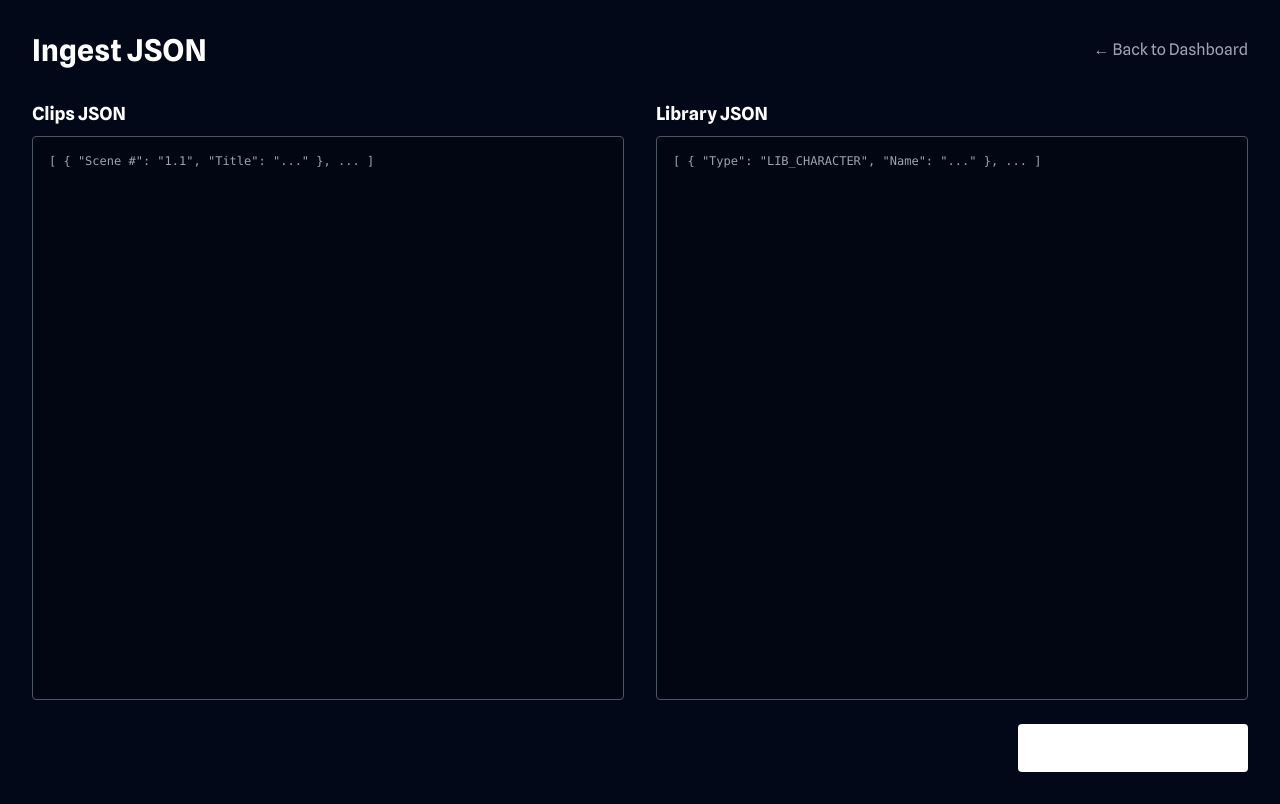
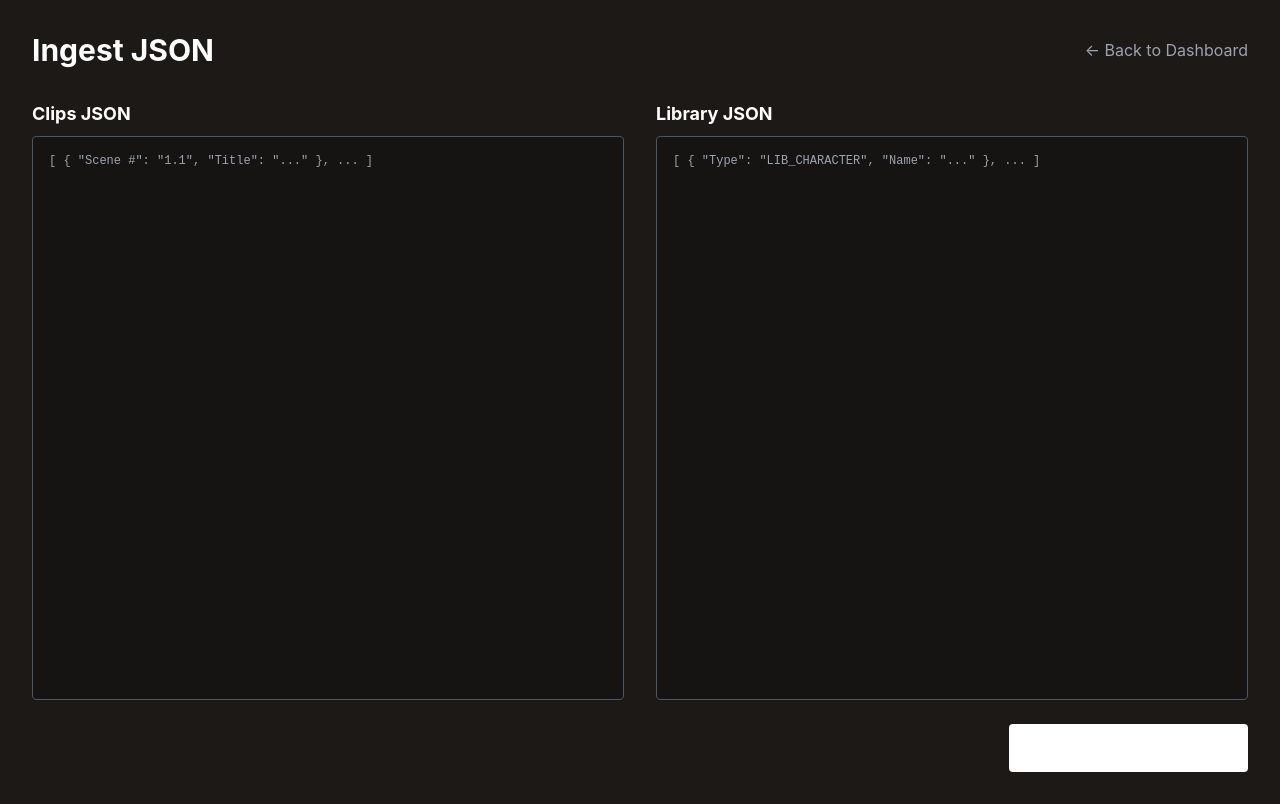
Before and after one commit to Difaroo/ArcRunner.local, a Next.js app: page /ingest in a window 1280 px wide. Built offline with nearby package versions, Linux system fonts and the light colour scheme.

Commit message:
feat: Final UI Polish - Custom Theme, Standardized Fonts, Premium Play Button

```diff
--- a/src/app/globals.css
+++ b/src/app/globals.css
@@ -4,48 +4,111 @@
 
 @layer base {
   :root {
-    --background: 222.2 84% 4.9%;
-    --foreground: 210 40% 98%;
-    --card: 222.2 84% 4.9%;
-    --card-foreground: 210 40% 98%;
-    --popover: 222.2 84% 4.9%;
-    --popover-foreground: 210 40% 98%;
-    --primary: 263.4 70% 50.4%;
-    --primary-foreground: 210 40% 98%;
-    --secondary: 217.2 32.6% 17.5%;
-    --secondary-foreground: 210 40% 98%;
-    --muted: 217.2 32.6% 17.5%;
-    --muted-foreground: 215 20.2% 65.1%;
-    --accent: 217.2 32.6% 17.5%;
-    --accent-foreground: 210 40% 98%;
-    --destructive: 0 62.8% 30.6%;
-    --destructive-foreground: 210 40% 98%;
-    --border: 217.2 32.6% 17.5%;
-    --input: 217.2 32.6% 17.5%;
-    --ring: 263.4 70% 50.4%;
-    --radius: 0.5rem;
+    --background: #ffffff;
+    --foreground: #503733;
+    --card: #ffffff;
+    --card-foreground: #503733;
+    --popover: #ffffff;
+    --popover-foreground: #503733;
+    --primary: #c62e00;
+    --primary-foreground: #ffffff;
+    --secondary: #efb898;
+    --secondary-foreground: #5c5551;
+    --muted: #f9f0e9;
+    --muted-foreground: #7f7370;
+    --accent: #fadac8;
+    --accent-foreground: #5c5551;
+    --destructive: #ae0f2f;
+    --destructive-foreground: #ffffff;
+    --border: #eddbc8;
+    --input: #eddbc8;
+    --ring: #c62e00;
+    --chart-1: #c62e00;
+    --chart-2: #7f7370;
+    --chart-3: #b04500;
+    --chart-4: #7f7370;
+    --chart-5: #d86700;
+    --sidebar: #f9f0e9;
+    --sidebar-foreground: #503733;
+    --sidebar-primary: #c62e00;
+    --sidebar-primary-foreground: #ffffff;
+    --sidebar-accent: #b04500;
+    --sidebar-accent-foreground: #ffffff;
+    --sidebar-border: #eddbc8;
+    --sidebar-ring: #c62e00;
+    --font-sans: Inter, ui-sans-serif, sans-serif, system-ui;
+    --font-serif: Merriweather, serif;
+    --font-mono: Fira Code, monospace;
+    --radius: 0.3rem;
+    --shadow-x: 0px;
+    --shadow-y: 2px;
+    --shadow-blur: 3px;
+    --shadow-spread: 0px;
+    --shadow-opacity: 0.18;
+    --shadow-color: #513c34;
+    --shadow-2xs: 0px 2px 3px 0px hsl(16.5517 21.8045% 26.0784% / 0.09);
+    --shadow-xs: 0px 2px 3px 0px hsl(16.5517 21.8045% 26.0784% / 0.09);
+    --shadow-sm: 0px 2px 3px 0px hsl(16.5517 21.8045% 26.0784% / 0.18), 0px 1px 2px -1px hsl(16.5517 21.8045% 26.0784% / 0.18);
+    --shadow: 0px 2px 3px 0px hsl(16.5517 21.8045% 26.0784% / 0.18), 0px 1px 2px -1px hsl(16.5517 21.8045% 26.0784% / 0.18);
+    --shadow-md: 0px 2px 3px 0px hsl(16.5517 21.8045% 26.0784% / 0.18), 0px 2px 4px -1px hsl(16.5517 21.8045% 26.0784% / 0.18);
+    --shadow-lg: 0px 2px 3px 0px hsl(16.5517 21.8045% 26.0784% / 0.18), 0px 4px 6px -1px hsl(16.5517 21.8045% 26.0784% / 0.18);
+    --shadow-xl: 0px 2px 3px 0px hsl(16.5517 21.8045% 26.0784% / 0.18), 0px 8px 10px -1px hsl(16.5517 21.8045% 26.0784% / 0.18);
+    --shadow-2xl: 0px 2px 3px 0px hsl(16.5517 21.8045% 26.0784% / 0.45);
+    --tracking-normal: 0em;
+    --spacing: 0.25rem;
   }
 
   .dark {
-    --background: 222.2 84% 4.9%;
-    --foreground: 210 40% 98%;
-    --card: 222.2 84% 4.9%;
-    --card-foreground: 210 40% 98%;
-    --popover: 222.2 84% 4.9%;
-    --popover-foreground: 210 40% 98%;
-    --primary: 263.4 70% 50.4%;
-    --primary-foreground: 210 40% 98%;
-    --secondary: 217.2 32.6% 17.5%;
-    --secondary-foreground: 210 40% 98%;
-    --muted: 217.2 32.6% 17.5%;
-    --muted-foreground: 215 20.2% 65.1%;
-    --accent: 217.2 32.6% 17.5%;
-    --accent-foreground: 210 40% 98%;
-    --destructive: 0 62.8% 30.6%;
-    --destructive-foreground: 210 40% 98%;
-    --border: 217.2 32.6% 17.5%;
-    --input: 217.2 32.6% 17.5%;
-    --ring: 263.4 70% 50.4%;
+    --background: #1c1917;
+    --foreground: #ffffff;
+    --card: #000000;
+    --card-foreground: #ffffff;
+    --popover: #2c2525;
+    --popover-foreground: #ffffff;
+    --primary: #ff4d1e;
+    --primary-foreground: #ffffff;
+    --secondary: #44403b;
+    --secondary-foreground: #f2f0f0;
+    --muted: #44403b;
+    --muted-foreground: #b1a8a6;
+    --accent: #29150a;
+    --accent-foreground: #f2f0f0;
+    --destructive: #ff0066;
+    --destructive-foreground: #ffffff;
+    --border: #000000;
+    --input: #48413e;
+    --ring: #ff4d1e;
+    --chart-1: #ff4d1e;
+    --chart-2: #04e3ff;
+    --chart-3: #fe8d00;
+    --chart-4: #b1a8a6;
+    --chart-5: #7f7370;
+    --sidebar: #000000;
+    --sidebar-foreground: #ffffff;
+    --sidebar-primary: #ff4d1e;
+    --sidebar-primary-foreground: #ffffff;
+    --sidebar-accent: #04e3ff;
+    --sidebar-accent-foreground: #063c58;
+    --sidebar-border: #48413e;
+    --sidebar-ring: #ff4d1e;
+    --font-sans: Inter, ui-sans-serif, sans-serif, system-ui;
+    --font-serif: Merriweather, serif;
+    --font-mono: Fira Code, monospace;
+    --radius: 0.3rem;
+    --shadow-x: 0px;
+    --shadow-y: 2px;
+    --shadow-blur: 3px;
+    --shadow-spread: 0px;
+    --shadow-opacity: 0.18;
+    --shadow-color: #1a1a1a;
+    --shadow-2xs: 0px 2px 3px 0px hsl(0 0% 10.1961% / 0.09);
+    --shadow-xs: 0px 2px 3px 0px hsl(0 0% 10.1961% / 0.09);
+    --shadow-sm: 0px 2px 3px 0px hsl(0 0% 10.1961% / 0.18), 0px 1px 2px -1px hsl(0 0% 10.1961% / 0.18);
+    --shadow: 0px 2px 3px 0px hsl(0 0% 10.1961% / 0.18), 0px 1px 2px -1px hsl(0 0% 10.1961% / 0.18);
+    --shadow-md: 0px 2px 3px 0px hsl(0 0% 10.1961% / 0.18), 0px 2px 4px -1px hsl(0 0% 10.1961% / 0.18);
+    --shadow-lg: 0px 2px 3px 0px hsl(0 0% 10.1961% / 0.18), 0px 4px 6px -1px hsl(0 0% 10.1961% / 0.18);
+    --shadow-xl: 0px 2px 3px 0px hsl(0 0% 10.1961% / 0.18), 0px 8px 10px -1px hsl(0 0% 10.1961% / 0.18);
+    --shadow-2xl: 0px 2px 3px 0px hsl(0 0% 10.1961% / 0.45);
   }
 }
 
--- a/src/components/clips/ClipTable.tsx
+++ b/src/components/clips/ClipTable.tsx
@@ -35,7 +35,7 @@ export function ClipTable({
     return (
         <div className="w-full">
             <Table>
-                <TableHeader className="sticky top-0 bg-zinc-50/90 backdrop-blur-sm z-10">
+                <TableHeader className="sticky top-0 bg-black backdrop-blur-sm z-10">
                     <TableRow>
                         <TableHead className="w-10 text-center align-top py-3">
                             <Checkbox
@@ -43,15 +43,15 @@ export function ClipTable({
                                 onCheckedChange={onSelectAll}
                             />
                         </TableHead>
-                        <TableHead className="w-12 font-semibold text-zinc-600 text-left align-top py-3">SCN</TableHead>
-                        <TableHead className="w-1/6 font-semibold text-zinc-600 text-left align-top py-3">TITLE</TableHead>
-                        <TableHead className="w-32 font-semibold text-zinc-600 text-left align-top py-3">CHARACTER</TableHead>
-                        <TableHead className="w-32 font-semibold text-zinc-600 text-left align-top py-3">LOCATION</TableHead>
-                        <TableHead className="w-32 font-semibold text-zinc-600 text-left align-top py-3">STYLE/CAM</TableHead>
-                        <TableHead className="w-1/3 font-semibold text-zinc-600 text-left align-top py-3">ACTION</TableHead>
-                        <TableHead className="w-1/6 font-semibold text-zinc-600 text-left align-top py-3">DIALOG</TableHead>
-                        <TableHead className="w-24 font-semibold text-zinc-600 text-left align-top py-3">REF IMG</TableHead>
-                        <TableHead className="text-right w-24 font-semibold text-zinc-600 align-top py-3">STATUS</TableHead>
+                        <TableHead className="w-12 font-semibold text-stone-500 text-left align-top py-3">SCN</TableHead>
+                        <TableHead className="w-1/6 font-semibold text-stone-500 text-left align-top py-3">TITLE</TableHead>
+                        <TableHead className="w-32 font-semibold text-stone-500 text-left align-top py-3">CHARACTER</TableHead>
+                        <TableHead className="w-32 font-semibold text-stone-500 text-left align-top py-3">LOCATION</TableHead>
+                        <TableHead className="w-32 font-semibold text-stone-500 text-left align-top py-3">STYLE/CAM</TableHead>
+                        <TableHead className="w-1/3 font-semibold text-stone-500 text-left align-top py-3">ACTION</TableHead>
+                        <TableHead className="w-1/6 font-semibold text-stone-500 text-left align-top py-3">DIALOG</TableHead>
+                        <TableHead className="w-24 font-semibold text-stone-500 text-left align-top py-3">REF IMG</TableHead>
+                        <TableHead className="text-right w-24 font-semibold text-stone-500 align-top py-3">STATUS</TableHead>
                     </TableRow>
                 </TableHeader>
                 <TableBody>
--- a/tailwind.config.ts
+++ b/tailwind.config.ts
@@ -18,49 +18,68 @@ const config = {
             },
         },
         extend: {
-            fontFamily: {
-                sans: ['"Spline Sans"', 'sans-serif'],
-                display: ['"Spline Sans"', 'sans-serif'],
-            },
             colors: {
-                border: "hsl(var(--border))",
-                input: "hsl(var(--input))",
-                ring: "hsl(var(--ring))",
-                background: "hsl(var(--background))",
-                foreground: "hsl(var(--foreground))",
+                border: "var(--border)",
+                input: "var(--input)",
+                ring: "var(--ring)",
+                background: "var(--background)",
+                foreground: "var(--foreground)",
                 primary: {
-                    DEFAULT: "hsl(var(--primary))",
-                    foreground: "hsl(var(--primary-foreground))",
+                    DEFAULT: "var(--primary)",
+                    foreground: "var(--primary-foreground)",
                 },
                 secondary: {
-                    DEFAULT: "hsl(var(--secondary))",
-                    foreground: "hsl(var(--secondary-foreground))",
+                    DEFAULT: "var(--secondary)",
+                    foreground: "var(--secondary-foreground)",
                 },
                 destructive: {
-                    DEFAULT: "hsl(var(--destructive))",
-                    foreground: "hsl(var(--destructive-foreground))",
+                    DEFAULT: "var(--destructive)",
+                    foreground: "var(--destructive-foreground)",
                 },
                 muted: {
-                    DEFAULT: "hsl(var(--muted))",
-                    foreground: "hsl(var(--muted-foreground))",
+                    DEFAULT: "var(--muted)",
+                    foreground: "var(--muted-foreground)",
                 },
                 accent: {
-                    DEFAULT: "hsl(var(--accent))",
-                    foreground: "hsl(var(--accent-foreground))",
+                    DEFAULT: "var(--accent)",
+                    foreground: "var(--accent-foreground)",
                 },
                 popover: {
-                    DEFAULT: "hsl(var(--popover))",
-                    foreground: "hsl(var(--popover-foreground))",
+                    DEFAULT: "var(--popover)",
+                    foreground: "var(--popover-foreground)",
                 },
                 card: {
-                    DEFAULT: "hsl(var(--card))",
-                    foreground: "hsl(var(--card-foreground))",
+                    DEFAULT: "var(--card)",
+                    foreground: "var(--card-foreground)",
+                },
+                sidebar: {
+                    DEFAULT: "var(--sidebar)",
+                    foreground: "var(--sidebar-foreground)",
+                    primary: "var(--sidebar-primary)",
+                    "primary-foreground": "var(--sidebar-primary-foreground)",
+                    accent: "var(--sidebar-accent)",
+                    "accent-foreground": "var(--sidebar-accent-foreground)",
+                    border: "var(--sidebar-border)",
+                    ring: "var(--sidebar-ring)",
+                },
+                chart: {
+                    1: "var(--chart-1)",
+                    2: "var(--chart-2)",
+                    3: "var(--chart-3)",
+                    4: "var(--chart-4)",
+                    5: "var(--chart-5)",
                 },
             },
             borderRadius: {
+                xl: "calc(var(--radius) + 4px)",
                 lg: "var(--radius)",
                 md: "calc(var(--radius) - 2px)",
                 sm: "calc(var(--radius) - 4px)",
+            },
+            fontFamily: {
+                sans: ["var(--font-sans)"],
+                serif: ["var(--font-serif)"],
+                mono: ["var(--font-mono)"],
             },
             keyframes: {
                 "accordion-down": {
```
Also changed, not shown: src/components/clips/ClipRow.tsx (+13 -13 lines).
